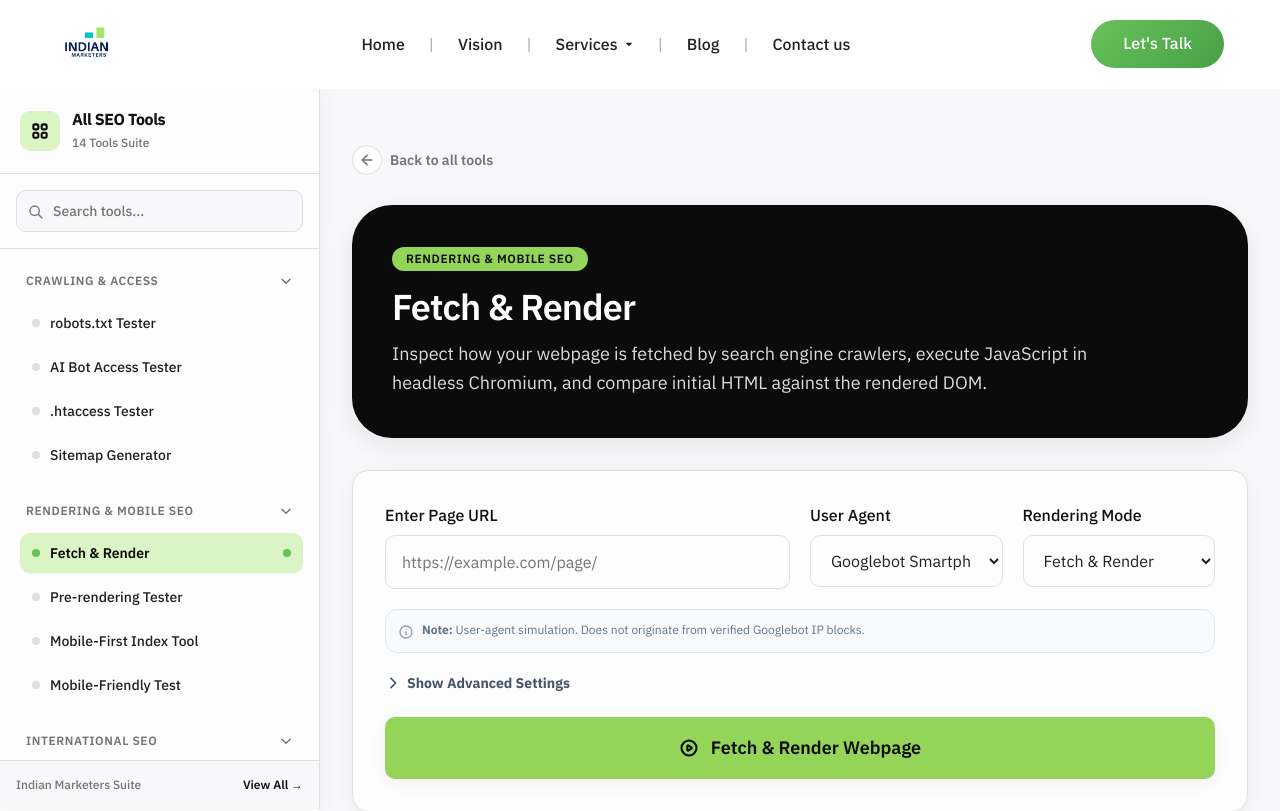
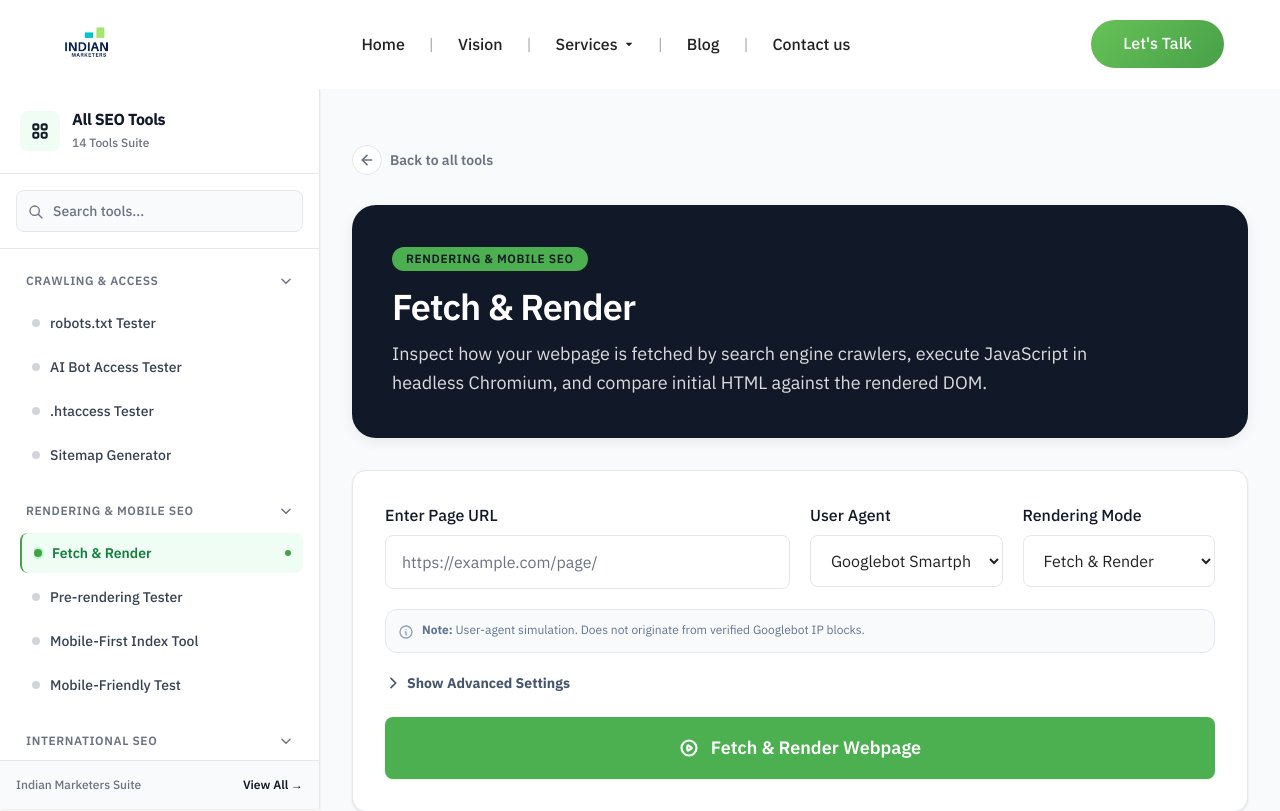
Before and after one commit to HJhaRSh/SEO-Tools, a Next.js app in the folder frontend/: page /tools/fetch-render in a window 1280 px wide. Shown: the top 811 px of the page. Built offline with nearby package versions, Linux system fonts and the light colour scheme.

Commit message:
style(ui): apply global IBM Plex Sans typography inheritance and brand green across entire UI

```diff
--- a/frontend/src/app/globals.css
+++ b/frontend/src/app/globals.css
@@ -7,37 +7,37 @@
 }
 
 :root {
-  /* Brand colour */
-  --im-primary:        #94D459;  /* lime green: brand, links, key accents */
-  --im-primary-deep:   #67C258;  /* deeper green: hover/pressed, secondary accent */
-  --im-accent-tint:    #DBF4C4;  /* pale green tint: subtle highlights, badges, selected states */
+  /* Brand colour: live site emerald green */
+  --im-primary:        #4caf50;  /* primary green: buttons, key accents */
+  --im-primary-deep:   #3fa343;  /* hover green */
+  --im-accent-tint:    #f0fdf4;  /* light green tint for active cards/tabs */
 
   /* Neutrals */
-  --im-secondary:      #0B0B0B;  /* near-black: dark sections, header/hero backgrounds */
-  --im-heading:        #111111;  /* headings on light backgrounds */
-  --im-text:           #202020;  /* body text */
-  --im-text-muted:     #747474;  /* secondary text */
-  --im-bg:             #FFFFFF;  /* page background */
-  --im-bg-soft:        #F8F8FA;  /* alternate section / subtle panel background */
-  --im-surface:        #FDFDFD;  /* card background */
-  --im-border:         #DFDFDF;  /* borders and dividers */
-  --im-on-dark:        #FFFFFF;  /* text on dark/hero sections */
+  --im-secondary:      #111827;  /* dark neutral */
+  --im-heading:        #111827;  /* headings */
+  --im-text:           #222222;  /* body text */
+  --im-text-muted:     #6b7280;  /* secondary text */
+  --im-bg:             #ffffff;  /* page background */
+  --im-bg-soft:        #f9fafb;  /* alternate section background */
+  --im-surface:        #ffffff;  /* card background */
+  --im-border:         #e5e7eb;  /* clean borders and dividers */
+  --im-on-dark:        #ffffff;  /* text on dark sections */
 
   /* Typography */
-  --im-font-heading:   var(--im-font-body, "IBM Plex Sans", sans-serif);
+  --im-font-heading:   var(--im-font-body), "IBM Plex Sans", sans-serif;
   --im-font-body:      "IBM Plex Sans", sans-serif;
   --im-font-alt:       "Nunito", sans-serif;
 
   /* Shape */
-  --im-radius-sm:      10px;     /* inputs, small cards (most common) */
-  --im-radius-md:      16px;     /* cards, panels */
-  --im-radius-lg:      40px;     /* large feature containers */
+  --im-radius-sm:      8px;      /* inputs, small buttons */
+  --im-radius-md:      14px;     /* cards, panels */
+  --im-radius-lg:      24px;     /* feature containers */
   --im-radius-pill:    999px;    /* badges, pills */
 
-  /* Shadows (all very soft) */
-  --im-shadow-sm:      0 4px 20px 0 rgba(0,0,0,0.05);
-  --im-shadow-md:      0 8px 30px 0 rgba(0,0,0,0.08);
-  --im-shadow-lg:      0 11px 63px 1px rgba(0,0,0,0.10);
+  /* Shadows */
+  --im-shadow-sm:      0 1px 3px 0 rgba(0,0,0,0.06), 0 1px 2px 0 rgba(0,0,0,0.04);
+  --im-shadow-md:      0 4px 14px 0 rgba(0,0,0,0.07);
+  --im-shadow-lg:      0 10px 30px 0 rgba(0,0,0,0.10);
 
   /* Fallback aliases for background & foreground */
   --background:        var(--im-bg);
@@ -47,12 +47,22 @@
 html, body {
   color: var(--im-text);
   background-color: var(--im-bg);
-  font-family: var(--im-font-body), "IBM Plex Sans", system-ui, -apple-system, sans-serif;
+  font-family: var(--im-font-body), "IBM Plex Sans", system-ui, -apple-system, sans-serif !important;
   -webkit-font-smoothing: antialiased;
 }
 
+/* Universal font family inheritance for all form controls and interactive elements */
+input, button, select, textarea, optgroup, option {
+  font-family: var(--im-font-body), "IBM Plex Sans", -apple-system, BlinkMacSystemFont, "Segoe UI", Roboto, sans-serif !important;
+}
+
+/* Preserve monospaced stack for raw technical data and code viewers */
+pre, code, kbd, samp {
+  font-family: ui-monospace, SFMono-Regular, Menlo, Monaco, Consolas, "Liberation Mono", "Courier New", monospace !important;
+}
+
 h1, h2, h3, h4, h5, h6 {
-  font-family: var(--im-font-heading);
+  font-family: var(--im-font-heading) !important;
 }
 
 @layer components {
@@ -60,16 +70,18 @@ h1, h2, h3, h4, h5, h6 {
     @apply inline-flex items-center justify-center px-6 py-3 font-semibold text-base transition-all duration-200 border border-transparent cursor-pointer active:scale-98;
     border-radius: var(--im-radius-sm);
     box-shadow: var(--im-shadow-sm);
+    font-family: var(--im-font-body), "IBM Plex Sans", sans-serif !important;
   }
   .btn:hover {
     box-shadow: var(--im-shadow-md);
   }
   .btn-primary {
     background-color: var(--im-primary);
-    color: var(--im-secondary);
+    color: #ffffff !important;
   }
   .btn-primary:hover {
     background-color: var(--im-primary-deep);
+    color: #ffffff !important;
   }
   .btn-secondary {
     background-color: var(--im-bg);
--- a/frontend/src/app/tools/ToolsClient.tsx
+++ b/frontend/src/app/tools/ToolsClient.tsx
@@ -122,10 +122,10 @@ export default function ToolsClient() {
           <button
             key={cat}
             onClick={() => setActiveCategory(cat)}
-            className={`px-5 py-2.5 rounded-[var(--im-radius-pill)] text-sm font-medium transition-all duration-200 cursor-pointer ${
+            className={`px-5 py-2.5 rounded-[var(--im-radius-pill)] text-sm font-semibold transition-all duration-200 cursor-pointer ${
               activeCategory === cat
-                ? 'bg-[var(--im-secondary)] text-[var(--im-on-dark)] shadow-[var(--im-shadow-sm)] ring-1 ring-[var(--im-secondary)]'
-                : 'bg-[var(--im-surface)] text-[var(--im-text)] border border-[var(--im-border)] hover:border-[var(--im-primary-deep)] hover:bg-[var(--im-bg-soft)]'
+                ? 'bg-[#47A048] text-white shadow-sm ring-1 ring-[#47A048]'
+                : 'bg-[var(--im-surface)] text-[var(--im-text)] border border-[var(--im-border)] hover:border-[#47A048] hover:bg-[var(--im-bg-soft)]'
             }`}
           >
             {cat}
--- a/frontend/src/components/AppSidebar.tsx
+++ b/frontend/src/components/AppSidebar.tsx
@@ -113,20 +113,20 @@ export default function AppSidebar({ isOpenMobile, onCloseMobile }: AppSidebarPr
                         onClick={onCloseMobile}
                         className={`flex items-center justify-between px-3 py-2.5 rounded-[var(--im-radius-sm)] font-medium transition-all group ${
                           isActive
-                            ? 'bg-[var(--im-accent-tint)] text-[var(--im-secondary)] font-semibold shadow-xs'
-                            : 'text-[var(--im-text)] hover:text-[var(--im-heading)] hover:bg-[var(--im-bg-soft)]'
+                            ? 'bg-[#f0fdf4] text-[#15803d] font-semibold border-l-2 border-[#47A048]'
+                            : 'text-[#374151] hover:text-[#111827] hover:bg-[#f9fafb]'
                         }`}
                       >
                         <div className="flex items-center gap-2.5 truncate">
                           <span
                             className={`w-2 h-2 rounded-full ${
-                              isActive ? 'bg-[var(--im-primary-deep)] ring-2 ring-[var(--im-accent-tint)]' : 'bg-[var(--im-border)] group-hover:bg-[var(--im-text-muted)]'
+                              isActive ? 'bg-[#47A048] ring-2 ring-[#bbf7d0]' : 'bg-[#d1d5db] group-hover:bg-[#9ca3af]'
                             }`}
                           ></span>
                           <span className="truncate text-sm">{tool.name}</span>
                         </div>
                         {isActive && (
-                          <span className="w-2 h-2 rounded-full bg-[var(--im-primary-deep)]"></span>
+                          <span className="w-1.5 h-1.5 rounded-full bg-[#47A048]"></span>
                         )}
                       </Link>
                     );
```
